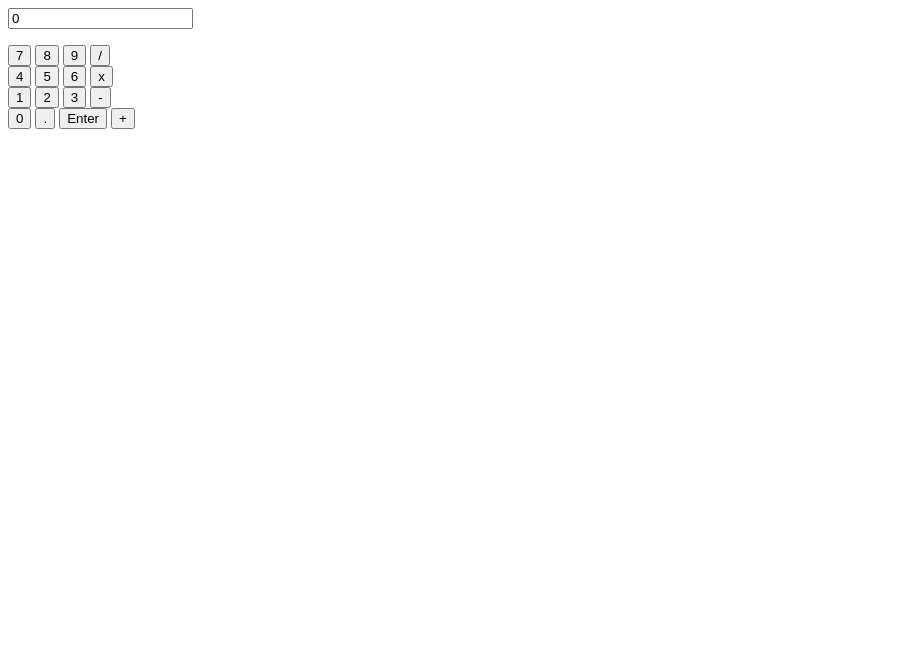
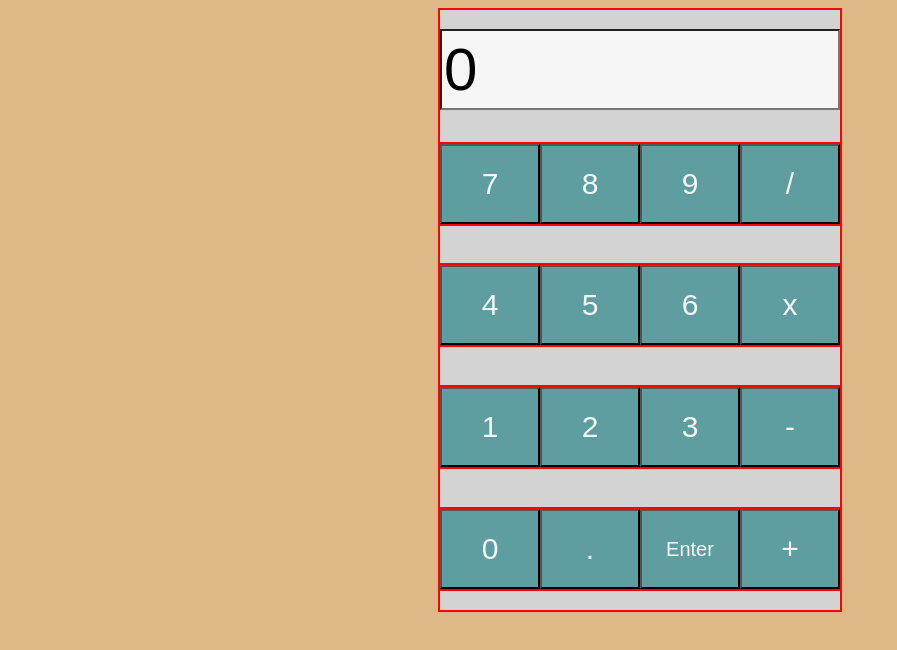
Before and after one commit to abarnard91/calculator, a plain HTML site: page index.html in a window 1280 px wide. Shown: the whole page, without its empty margins (0-897 px from the left). Drawn offline with Linux system fonts and the light colour scheme.

Commit message:
updated sizing with css added link to css styles into head added head to html

```diff
--- a/index.html
+++ b/index.html
@@ -1,3 +1,15 @@
+<!DOCTYPE html>
+<html lang="en">
+<head>
+  <meta charset="UTF-8">
+  <meta name="viewport" content="width=device-width, initial-scale=1.0">
+  <link rel="stylesheet" href="styles.css"></lin>
+  <title>Calculator</title>
+</head>
+<body>
+
+</body>
+</html>
 <body>
 <div id="background">
   <div id="calculator_background">
--- a/styles.css
+++ b/styles.css
@@ -2,22 +2,22 @@ body{
   background-color: burlywood;
   display: flex;
   justify-content: center;
-
+  align-items: center;
 }
 
 #output-input{
   background-color: whitesmoke;
-  width: 280px;
-  height: 40px;
-  font-size: 20px;
+  width: 98%;
+  height:100%;
+  font-size: 60px;
 }
 
 .key{
   background-color: cadetblue;
   color: whitesmoke;
-  font-size: 24px;
-  height: 28px;
-  width: 65px;
+  font-size: 30px;
+  height: 80px;
+  width: 100px;
 }
 
 .rows{
@@ -32,8 +32,8 @@ body{
 
 #calculator_background{
   background-color: lightgrey;
-  width: 300px;
-  height: 400px;
+  width: 400px;
+  height: 600px;
   display: flex;
   flex-flow: column;
   justify-content: space-around;
```
